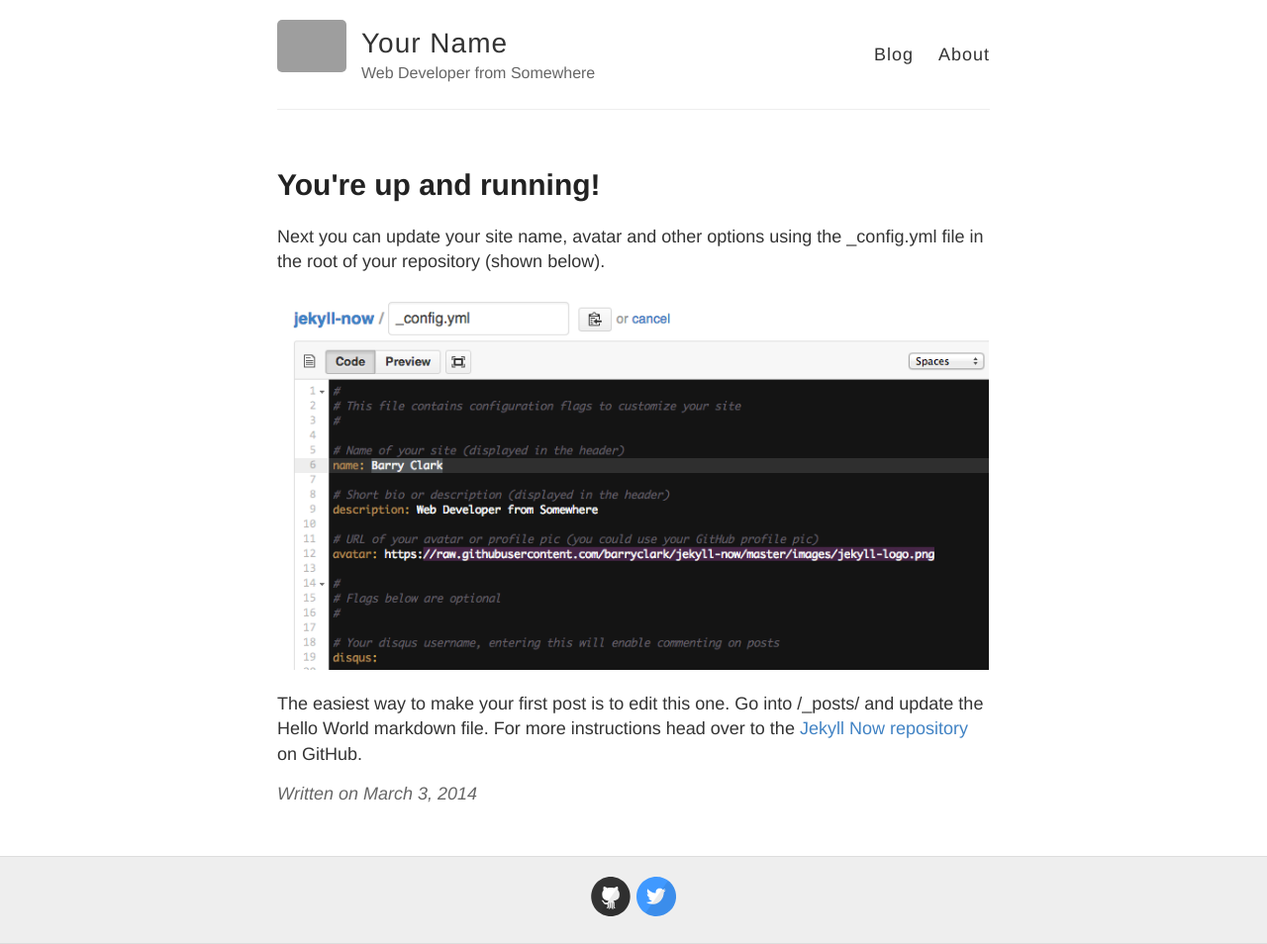
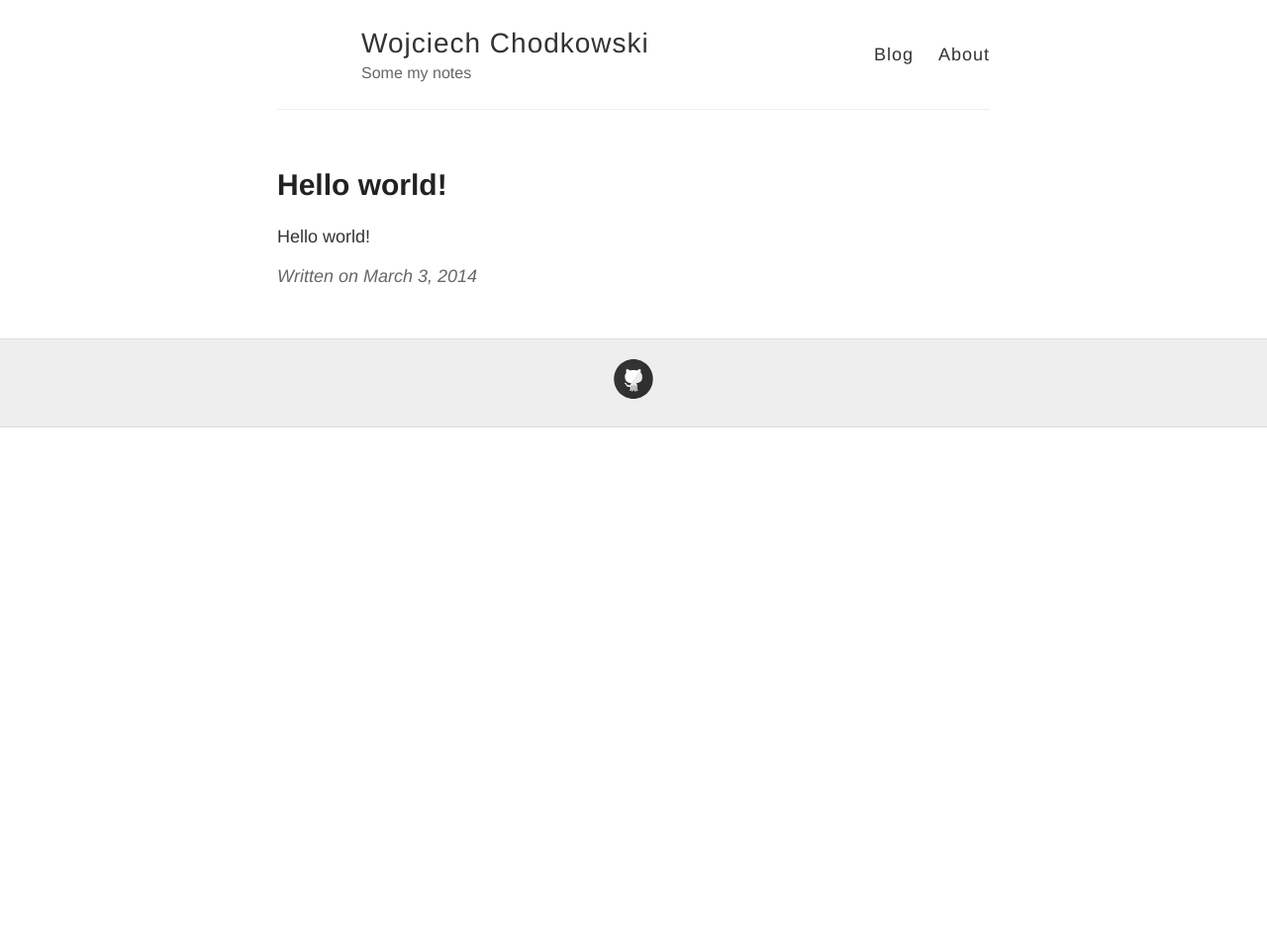
Before and after one commit to chodkows/chodkows.github.io, a Jekyll site: the page built from _posts/2014-3-3-Hello-World.md, in a window 1280 px wide. Shown: the whole page at 99% size. Built offline with Jekyll 4.4.1, drawn with Linux system fonts in a browser that asks for light colours; after the commit the page ends 900 px from its top, so only the background shows below that; grey boxes are pictures that could not be loaded.

Commit message:
customize jekyll

```diff
--- a/_config.yml
+++ b/_config.yml
@@ -3,17 +3,10 @@
 #
 
 # Name of your site (displayed in the header)
-name: Your Name
+name: Wojciech Chodkowski
 
 # Short bio or description (displayed in the header)
-description: Web Developer from Somewhere
-
-# URL of your avatar or profile pic (you could use your GitHub profile pic)
-avatar: https://raw.githubusercontent.com/barryclark/jekyll-now/master/images/jekyll-logo.png
-
-#
-# Flags below are optional
-#
+description: Some my notes
 
 # Includes an icon in the footer for each username you enter
 footer-links:
@@ -26,7 +19,7 @@ footer-links:
   linkedin:
   pinterest:
   rss: # just type anything here for a working RSS icon
-  twitter: jekyllrb
+  twitter:
   stackoverflow: # your stackoverflow profile, e.g. "users/50476/bart-kiers"
   youtube: # channel/<your_long_string> or user/<user-name>
   googleplus: # anything in your profile username that comes after plus.google.com/
--- a/_posts/2014-3-3-Hello-World.md
+++ b/_posts/2014-3-3-Hello-World.md
@@ -1,10 +1,5 @@
 ---
 layout: post
-title: You're up and running!
+title: Hello world!
 ---
-
-Next you can update your site name, avatar and other options using the _config.yml file in the root of your repository (shown below).
-
-![_config.yml]({{ site.baseurl }}/images/config.png)
-
-The easiest way to make your first post is to edit this one. Go into /_posts/ and update the Hello World markdown file. For more instructions head over to the [Jekyll Now repository](https://github.com/barryclark/jekyll-now) on GitHub.
+Hello world!
```
Also changed, not shown: about.md (+1 -9 lines), images/first-post.png (deleted), images/jekyll-logo.png (deleted), images/jekyll-now-theme-screenshot.jpg (deleted), images/step1.gif (deleted).
